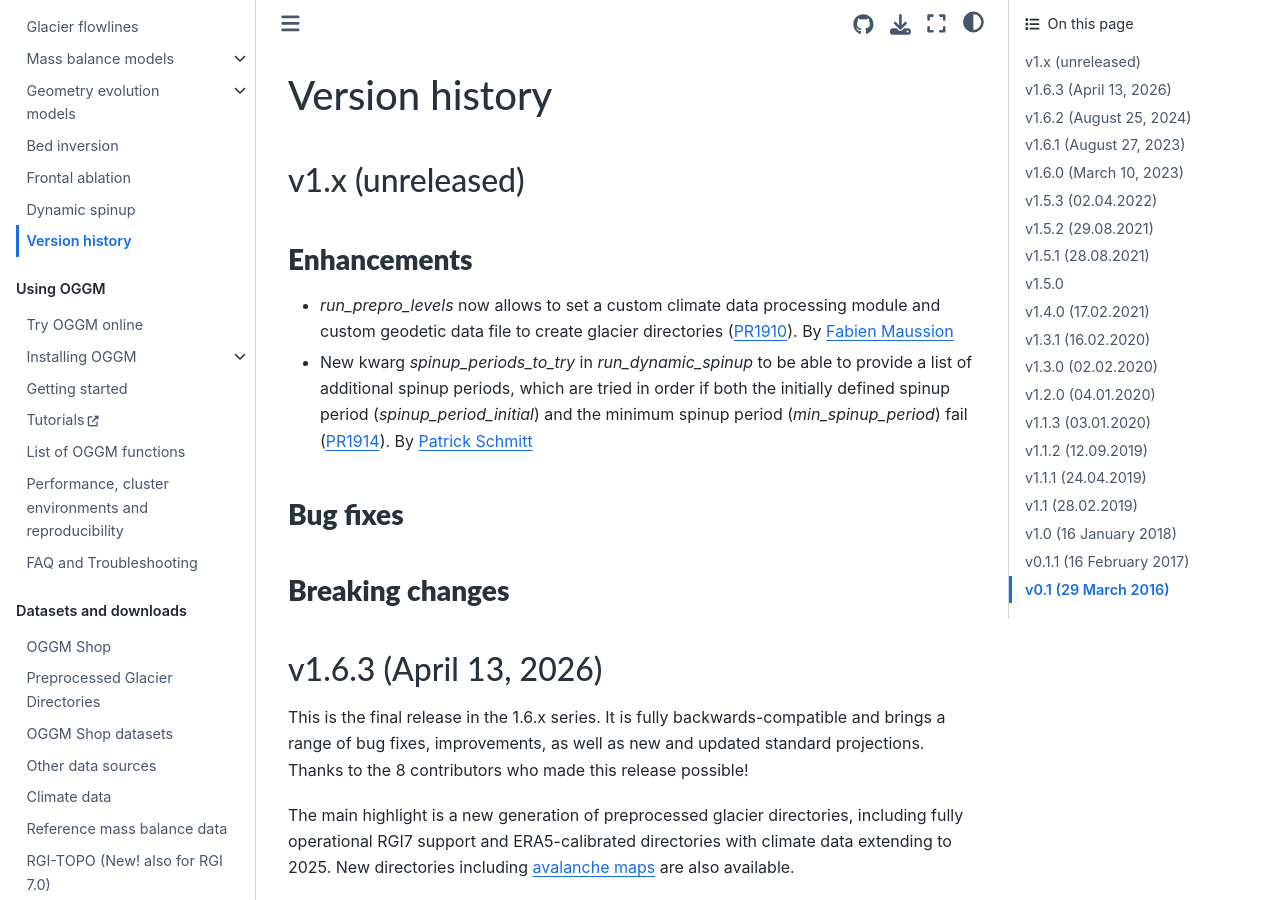
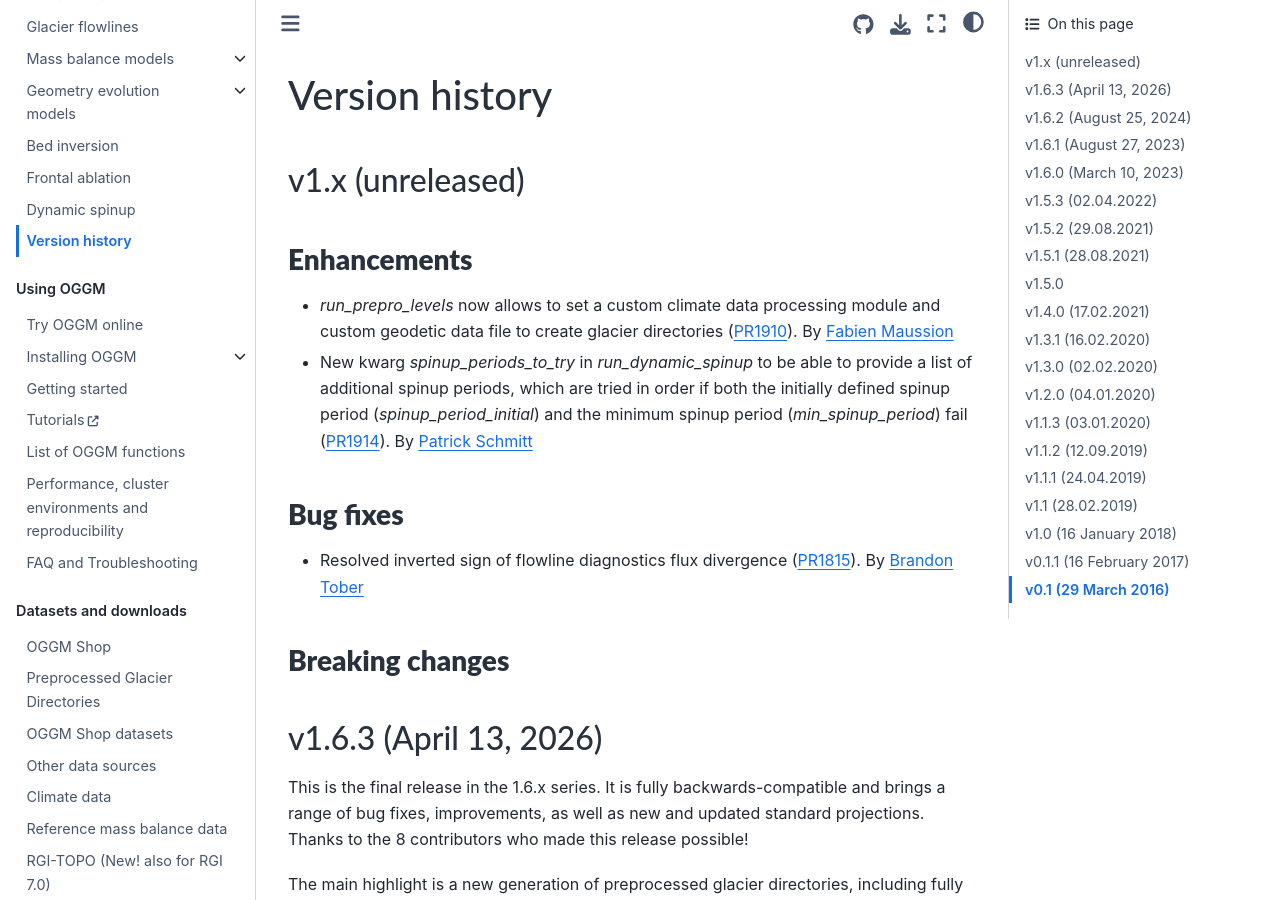
Before and after one commit to OGGM/oggm, a Sphinx documentation site: the page built from docs/whats-new.rst, in a window 1280 px wide and 900 px high. Built offline with Sphinx 7.4.7 and the Sphinx Book theme 1.1.4, drawn with Linux system fonts in a browser that asks for light colours; the version number could not be read and is left out; some of the changed text lies outside the part shown.

```diff
--- a/docs/whats-new.rst
+++ b/docs/whats-new.rst
@@ -20,6 +20,9 @@ Enhancements
 
 Bug fixes
 ~~~~~~~~~
+
+- Resolved inverted sign of flowline diagnostics flux divergence (:pull:`1815`).
+  By `Brandon Tober <https://github.com/btobers>`_
 
 Breaking changes
 ~~~~~~~~~~~~~~~~
```
Also changed, not shown: other parts of docs/whats-new.rst (+0 -2 lines).
